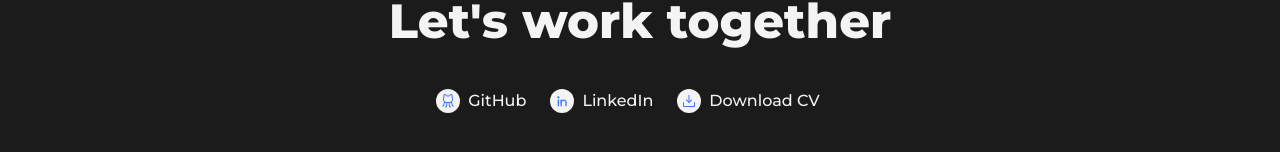
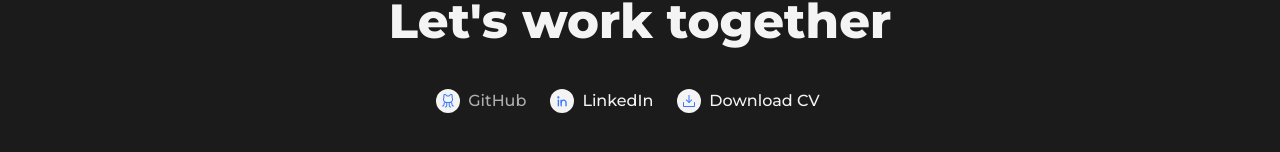
Before and after one commit to EmanuelAmico/portfolio, a React app: page / in a window 1280 px wide. In both pictures the pointer is over the link 481 px from the left and 4100 px from the top of the page. Shown: the part 4000-4152 px from the top of the page. Built offline with nearby package versions, Linux system fonts and the light colour scheme.

Commit message:
added hover to social links

```diff
--- a/src/assets/styles/components/ContactMe.scss
+++ b/src/assets/styles/components/ContactMe.scss
@@ -48,6 +48,11 @@
   margin-right: 2.4rem;
 }
 
+.contact-me-social-links a:hover{
+  color: $text-color-hover;
+  transition: all 0.35s;
+}
+
 .contact-me-social-links img {
   margin-right: 0.8rem;
 }
--- a/src/assets/styles/components/WelcomeSection.scss
+++ b/src/assets/styles/components/WelcomeSection.scss
@@ -58,6 +58,11 @@
   padding: 1.2rem 0
 }
 
+.social-links-container a:hover{
+  color: $text-color-hover;
+  transition: all 0.35s;
+}
+
 .social-links-container a img {
   margin-left: 0.8rem;
 }
```
